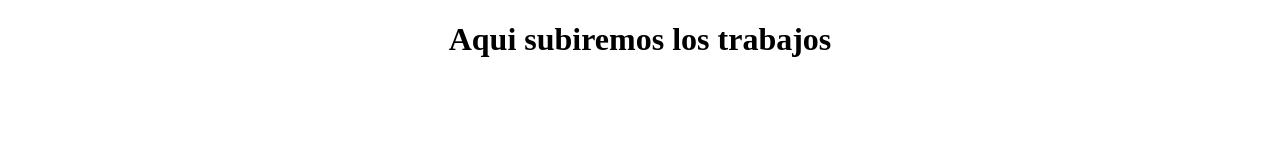
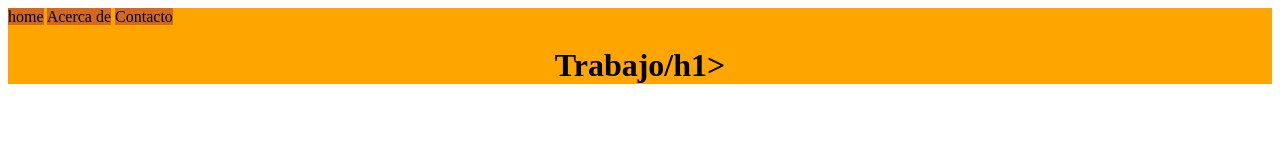
Before and after one commit to rodriman91/TRABAJO-PRACTICO, a plain HTML site: page index.html in a window 1280 px wide. Drawn offline with Linux system fonts and the light colour scheme.

Commit message:
Update index.html

```diff
--- a/index.html
+++ b/index.html
@@ -1,7 +1,14 @@
-<!DOCTYPE html>
-<html>
-<meta charset=utf-8 />
-<body>
-  <h1 style="text-align: center">Aqui subiremos los trabajos</h1>
-</body>
-</html>
+<html><head><meta charset="utf-8">
+
+        <link href="estilos.css">
+
+</head><body>
+ <header style="background-color: orange;">
+  <nav>
+      <a style="background-color: chocolate" ;href="index.html"> home</a>
+      <a style="background-color: chocolate" ;href="about.html"> Acerca de</a>
+      <a style="background-color: chocolate" ;href="contact.html"> Contacto</a>
+  </nav>
+  <h1 style="text-align: center">Trabajo/h1>
+</header>
+  <menu>
```
